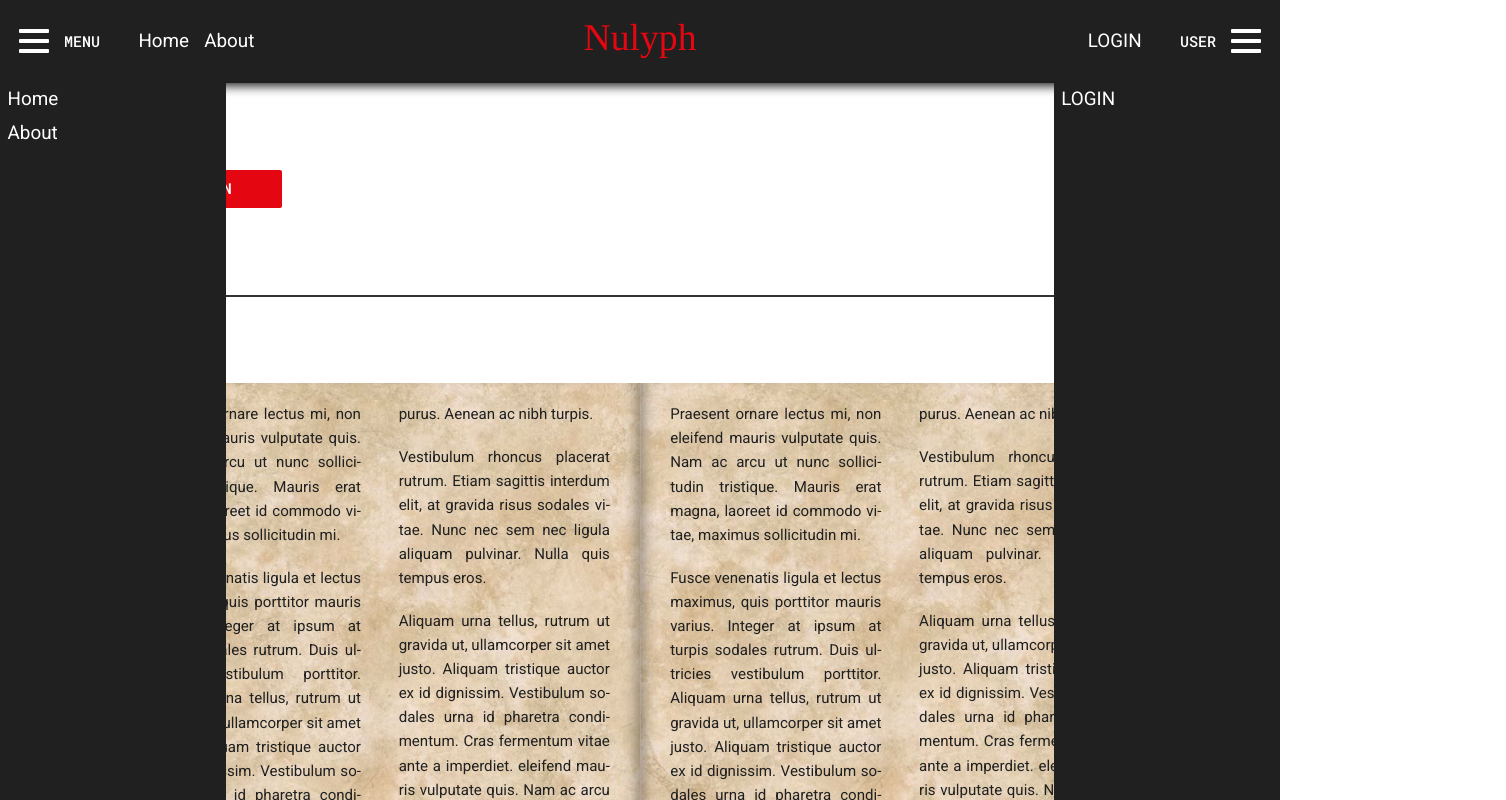
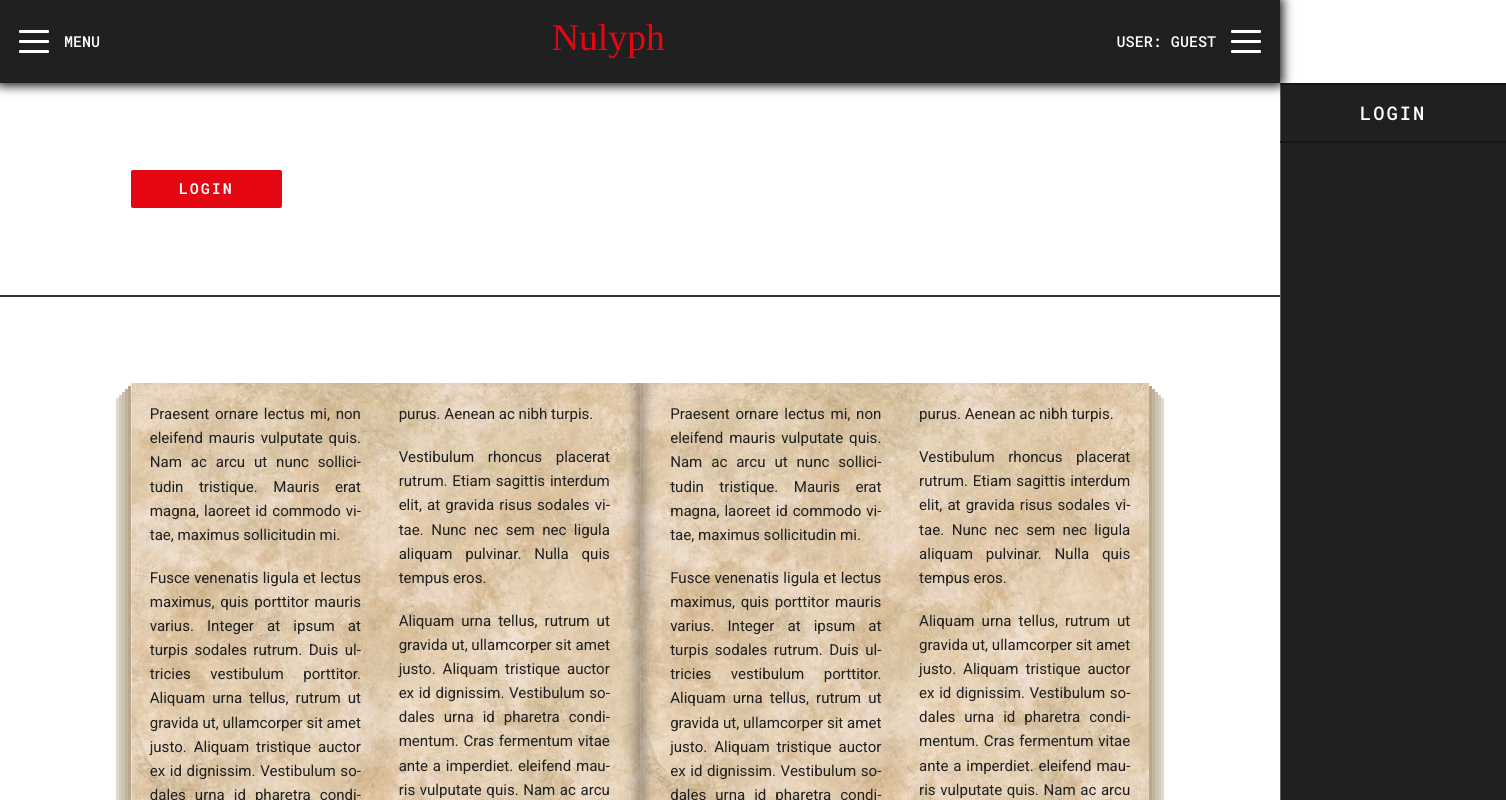
Before and after one commit to TylerUnderwood/capstone_project, a React (Create React App) app: page / in a window 1280 px wide. Shown: the whole page, 1506 px wide, since content can reach past the window. Built offline with nearby package versions, Linux system fonts and the light colour scheme; a web font is replaced by a local one.

Commit message:
Nav works beautifully

```diff
--- a/src/App.js
+++ b/src/App.js
@@ -1,9 +1,10 @@
 import React, { Component } from 'react'
-import { Provider } from 'react-redux'
 import { BrowserRouter } from 'react-router-dom'
 import store from './redux/store'
+import { Provider } from 'react-redux'
 import './App.scss'
 import Startup from './components/Startup'
+import Main from './components/Main'
 import Header from './components/Header'
 import Router from './Router'
 import Footer from './components/Footer'
@@ -17,13 +18,13 @@ class App extends Component {
 				<BrowserRouter>
 					<Startup />
 					<Header />
-					<div className="viewbox scrollable">
+					<Main>
 						<div id="top"></div>
 						<main id="main" className="viewable">
 							<Router />
 						</main>
 						<Footer />
-					</div>
+					</Main>
 				</BrowserRouter>
 			</Provider>
 		)
--- a/src/components/Header.js
+++ b/src/components/Header.js
@@ -1,6 +1,11 @@
 import React, { Component } from 'react'
 import { connect } from 'react-redux'
-import { logout } from '../redux/actions'
+import {
+	logout,
+	activateNavLeft,
+	activateNavRight,
+	closeNavs,
+} from '../redux/actions'
 import { Link } from 'react-router-dom'
 
 class Header extends Component {
@@ -9,41 +14,60 @@ class Header extends Component {
 		let confirmation = window.confirm( 'Are you sure you want to logout?' )
 
 		if ( confirmation ) {
+			this.props.closeNavs()
 			this.props.logout()
 			document.cookie = 'NULYPH_USER=; expires=Thu, 01 Jan 1970 00:00:01 GMT;';
 		}
 	}
 
 	render() {
+
+		const loggedIn = this.props.currentUser.loggedIn
+		const username = this.props.currentUser.username
+		const navLeftActive = this.props.activeElements.navLeft
+		const navRightActive = this.props.activeElements.navRight
+
 		return (
 			<header id="header" className="bg-dark p-2 flex items-center">
 
-				<label className="menu-btn" for="menu-btn">
-					<button id="menu-btn" class="nav-btn">
-						<div class="nav-btn__bar"></div>
-						<div class="nav-btn__bar"></div>
-						<div class="nav-btn__bar"></div>
+				<label className="menu-btn" htmlFor="menu-btn">
+					<button
+						id="menu-btn"
+						className={`nav-btn ${navLeftActive ? "nav-btn--active" : ''}`}
+						onClick={() => this.props.activateNavLeft()}>
+						<div className="nav-btn__bar"></div>
+						<div className="nav-btn__bar"></div>
+						<div className="nav-btn__bar"></div>
 					</button>
 					<span className="menu-btn__text">Menu</span>
 				</label>
 
-				<nav className="drawer-nav drawer-nav--left drawer-nav--active">
-
-					<Link className="static-nav__item p-1" to="/">Home</Link>
-
-					<Link className="static-nav__item p-1" to="/about">About</Link>
-
+				<nav
+					className={`
+						drawer-nav
+						drawer-nav--left
+						${navLeftActive ? "drawer-nav--active" : ''}
+					`}>
+					<Link
+						className="nav__link drawer-nav__item"
+						to="/"
+						onClick={() => this.props.closeNavs()}>
+							Home
+					</Link>
+					<Link
+						className="nav__link drawer-nav__item"
+						to="/about"
+						onClick={() => this.props.closeNavs()}>
+							About
+					</Link>
 				</nav>
 
 				<div className="wrapper flex items-center">
 
-					<nav className="static-nav flex justy-start">
-
-						<Link className="static-nav__item p-1" to="/">Home</Link>
-
-						<Link className="static-nav__item p-1" to="/about">About</Link>
-
-					</nav>
+					{/* <nav className="nav justy-start">
+						<Link className="nav__link" to="/">Home</Link>
+						<Link className="nav__link" to="/about">About</Link>
+					</nav> */}
 
 					<div className="filler"></div>
 
@@ -53,16 +77,15 @@ class Header extends Component {
 
 					<div className="filler"></div>
 
-					<nav className="static-nav flex justy-end">
-
-						{ this.props.currentUser.loggedIn && (
-							<Link className="static-nav__item p-1" to="/dev">Dev</Link>
+					{/* <nav className="nav justy-end">
+						{ loggedIn && (
+							<Link className="nav__link" to="/dev">Dev</Link>
 						)}
 
-						{ this.props.currentUser.loggedIn ? (
-							<div className="static-nav__item p-1">
+						{ loggedIn ? (
+							<div className="nav__link">
 								<details className="relative">
-									<summary>{this.props.currentUser.username}</summary>
+									<summary>{username}</summary>
 									<Link
 										className="put-bottom"
 										to="/login" onClick={() => this.logout()}>
@@ -71,42 +94,53 @@ class Header extends Component {
 								</details>
 							</div>
 						):(
-							<Link className="static-nav__item p-1" to="/login">LOGIN</Link>
+							<Link className="nav__link" to="/login">LOGIN</Link>
 						)}
-
-					</nav>
+					</nav> */}
 
 				</div>
 
-				<nav className="drawer-nav drawer-nav--right drawer-nav--active">
+				<nav className={`
+					drawer-nav
+					drawer-nav--right
+					${navRightActive ? "drawer-nav--active" : ''}`}>
 
-					{ this.props.currentUser.loggedIn && (
-						<Link className="static-nav__item p-1" to="/dev">Dev</Link>
+					{ loggedIn && (
+						<Link
+							className="nav__link drawer-nav__item"
+							to="/dev"
+							onClick={() => this.props.closeNavs()}>
+								Dev
+						</Link>
 					)}
 
-					{ this.props.currentUser.loggedIn ? (
-						<div className="static-nav__item p-1">
-							<details className="relative">
-								<summary>{this.props.currentUser.username}</summary>
-								<Link
-									className="put-bottom"
-									to="/login" onClick={() => this.logout()}>
-									LOGOUT
-								</Link>
-							</details>
-						</div>
+					{ loggedIn ? (
+						<Link
+							className="nav__link drawer-nav__item"
+							to="/login"
+							onClick={() => this.logout()}>
+								LOGOUT
+						</Link>
 					):(
-						<Link className="static-nav__item p-1" to="/login">LOGIN</Link>
+						<Link
+							className="nav__link drawer-nav__item"
+							to="/login"
+							onClick={() => this.props.closeNavs()}>
+								LOGIN
+						</Link>
 					)}
 
 				</nav>
 
-				<label className="user-btn" for="user-btn">
-					<span className="user-btn__text">User</span>
-					<button id="user-btn" class="nav-btn">
-						<div class="nav-btn__bar"></div>
-						<div class="nav-btn__bar"></div>
-						<div class="nav-btn__bar"></div>
+				<label className="user-btn" htmlFor="user-btn">
+					<span className="user-btn__text">User: {username}</span>
+					<button
+						id="user-btn"
+						className={`nav-btn ${navRightActive ? "nav-btn--active" : ''}`}
+						onClick={() => this.props.activateNavRight()}>
+						<div className="nav-btn__bar"></div>
+						<div className="nav-btn__bar"></div>
+						<div className="nav-btn__bar"></div>
 					</button>
 				</label>
 
@@ -117,13 +151,17 @@ class Header extends Component {
 
 const mapStateToProps = ( state ) => {
     return {
-        currentUser: state.currentUser,
+		currentUser:      state.currentUser,
+		activeElements:   state.activeElements,
     }
 }
 
 const mapDispatchToProps = ( dispatch ) => {
     return {
-		logout: () => dispatch( logout() )
+		logout:           () => dispatch( logout() ),
+		activateNavLeft:  () => dispatch( activateNavLeft() ),
+		activateNavRight: () => dispatch( activateNavRight() ),
+		closeNavs:        () => dispatch( closeNavs() ),
     }
 }
 
--- /dev/null
+++ b/src/components/Main.js
@@ -0,0 +1,43 @@
+import React, { Component } from 'react'
+import { connect } from 'react-redux'
+import {
+	closeNavs,
+} from '../redux/actions'
+
+class Main extends Component {
+
+	render() {
+
+		const navLeftActive = this.props.activeElements.navLeft
+		const navRightActive = this.props.activeElements.navRight
+
+		return (
+			<div
+				className={`
+					viewbox
+					scrollable
+					${navLeftActive ? 'slide-to-the-left' : ''}
+					${navRightActive ? 'slide-to-the-right' : ''}
+				`}
+				onClick={() => this.props.closeNavs()}>
+
+				{this.props.children}
+
+			</div>
+		)
+	}
+}
+
+const mapStateToProps = ( state ) => {
+    return {
+		activeElements:   state.activeElements,
+    }
+}
+
+const mapDispatchToProps = ( dispatch ) => {
+    return {
+		closeNavs:  () => dispatch( closeNavs() ),
+    }
+}
+
+export default connect( mapStateToProps, mapDispatchToProps )(Main)
--- a/src/redux/actions.js
+++ b/src/redux/actions.js
@@ -1,11 +1,9 @@
-
 export const login = ( username ) => {
     return {
         type: 'LOGIN',
         value: username
     }
 }
-
 export const logout = () => {
     return {
         type: 'LOGOUT',
@@ -13,16 +11,19 @@ export const logout = () => {
     }
 }
 
-export const addListing = ( listing ) => {
+
+export const activateNavLeft = () => {
     return {
-        type: 'ADD_BUSINESS',
-        value: listing
+        type: 'NAV_LEFT'
     }
 }
-
-export const removeListing = ( index ) => {
+export const activateNavRight = () => {
     return {
-        type: 'REMOVE_BUSINESS',
-        value: index
+        type: 'NAV_RIGHT'
     }
 }
+export const closeNavs = () => {
+    return {
+        type: 'NAV_CLOSE'
+    }
+}
--- a/src/redux/reducers.js
+++ b/src/redux/reducers.js
@@ -3,41 +3,51 @@ import initialState from '../redux/state';
 
 const currentUser = ( state = initialState, action ) => {
 
-	const updatedUser = { }
-
-    switch(action.type) {
+    switch( action.type ) {
         case 'LOGIN':
-			updatedUser.username = action.value
-			updatedUser.loggedIn = true
             return {
 				...state,
-				username: updatedUser.username,
-				loggedIn: updatedUser.loggedIn
+				username: action.value,
+				loggedIn: true
 			}
         case 'LOGOUT':
-			updatedUser.username = action.value
-			updatedUser.loggedIn = false
 			return {
 				...state,
-				username: updatedUser.username,
-				loggedIn: updatedUser.loggedIn
+				username: action.value,
+				loggedIn: false
 			}
         default:
             return state
     }
 }
 
-const characters = ( state = [], action ) => {
-    switch(action.type) {
-        case 'ADD_CHARACTER':
-            return [ ...state, action.value ]
-        case 'REMOVE_CHARACTER':
-            const characters = [ ...state ]
-            characters.splice(action.value, 1)
-            return characters
-        default:
-            return state
-    }
+const activeElements = ( state = initialState, action ) => {
+
+	switch( action.type ) {
+		case 'NAV_LEFT':
+			let navLeft = !state.navLeft
+			return {
+				...state,
+				navLeft: navLeft
+			}
+		case 'NAV_RIGHT':
+			let navRight = !state.navRight
+			return {
+				...state,
+				navRight: navRight
+			}
+		case 'NAV_CLOSE':
+			return {
+				...state,
+				navLeft: false,
+				navRight: false,
+			}
+		default:
+			return state
+	}
 }
 
-export default combineReducers({ currentUser, characters })
+export default combineReducers({
+	currentUser,
+	activeElements,
+})
--- a/src/redux/state.js
+++ b/src/redux/state.js
@@ -3,4 +3,8 @@ export default {
         username: 'guest',
 		loggedIn: false,
 	},
+	activeElements: {
+		navLeft: false,
+		navRight: false,
+	},
 };
--- a/src/sass/core/body.scss
+++ b/src/sass/core/body.scss
@@ -15,6 +15,7 @@ html {
 }
 
 body {
+	overflow-x: hidden;
 	background-color: white;
 	line-height: 1;
 	font-size: $font-size;
--- a/src/sass/modules/header.scss
+++ b/src/sass/modules/header.scss
@@ -51,50 +51,8 @@ $nav-time: 240ms;
 	color: $nav-color;
 
 	svg, img {
-		fill:currentColor;
+		fill: currentColor;
 		height: inherit;
-	}
-
-	// ACTIVE STATES
-	.nav-open &,
-	.nav-opening & {
-		transition: color $nav-time ease-in-out;
-		color: $drawer-nav-color;
-	}
-
-	.nav-closed &,
-	.nav-closing & {
-		transition: color $nav-time ease-in-out;
-	}
-}
-
-/* ===== STATIC NAV ===== */
-
-.static-nav {
-	display: flex;
-	//
-	position: relative;
-	z-index: 1;
-	//
-    width: 100%;
-	max-width: 50%;
-
-	nav.site-header-nav a {
-		color: inherit;
-		transition: color 300ms ease-in-out;
-
-		&:hover,
-		&:active {
-			color: $nav-hover;
-		}
-	}
-
-	a.hide { display: none; }
-
-	/* === RESPONSIVE === */
-
-	@include below(desktop) {
-		display: none;
 	}
 }
 
@@ -134,12 +92,12 @@ $nav-btn-bar: 6px;
 		border-radius: 1px;
 		background-color: currentColor;
 		width: 30px;
-		height: 4px;
+		height: 3px;
 		transition: opacity 300ms ease,
 					transform 300ms ease;
 
 		&:not(:first-child) {
-			margin-top: 6px;
+			margin-top: 7px;
 		}
 	}
 
@@ -187,6 +145,26 @@ $drawer-width: 12rem;
 	&--active {
 		transform: translate( 0, 100% );
 	}
+
+	&__item {
+		display: flex;
+		justify-content: center;
+		align-items: center;
+		border-bottom: 2px solid darken($nav-bg, 4%);
+		width: 100%;
+		height: 3.2rem;
+		padding: 0.8rem;
+		transition: background 300ms ease;
+
+		&:first-child {
+			border-top: 2px solid darken($nav-bg, 4%);
+		}
+
+		&:hover,
+		&:focus {
+			background-color: lighten($nav-bg, 2%);
+		}
+	}
 }
 
 .viewbox {
--- a/src/sass/modules/navs.scss
+++ b/src/sass/modules/navs.scss
@@ -4,19 +4,18 @@
 |––––––––––––––––––––––––––––––––––––––––––––––––––
 */
 
-nav.site-nav {
+.nav {
 	display: flex;
 	flex-flow: row wrap;
 	margin: -0.5em;
 
-    a {
+    &__link {
         display: block;
 		padding: 0.5em;
 		line-height: 1;
 		letter-spacing: 2px;
 		font-family: $link-font;
-		font-weight: bold;
         text-transform: uppercase;
-        color: $text-color;
+        color: inherit;
     }
 }
```
